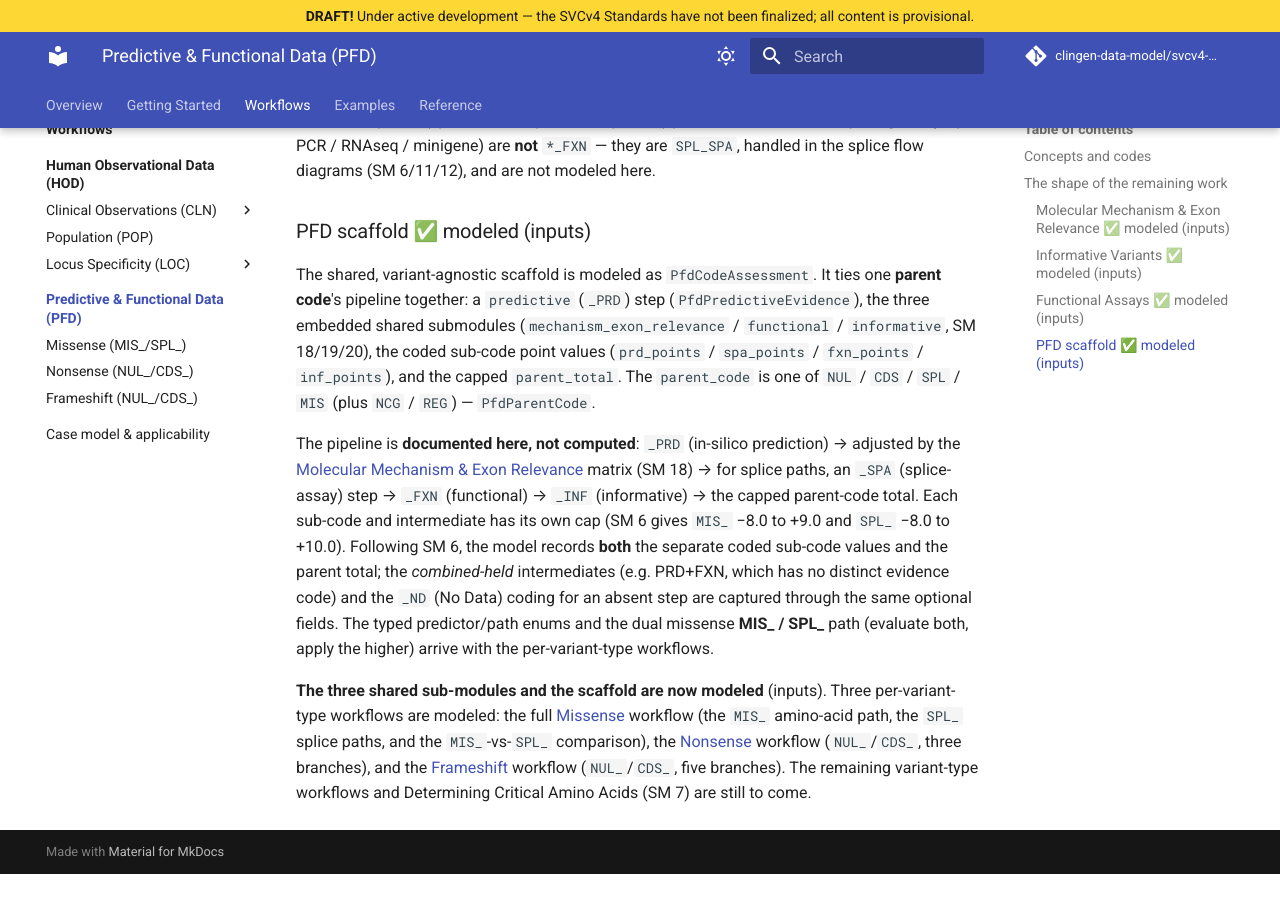
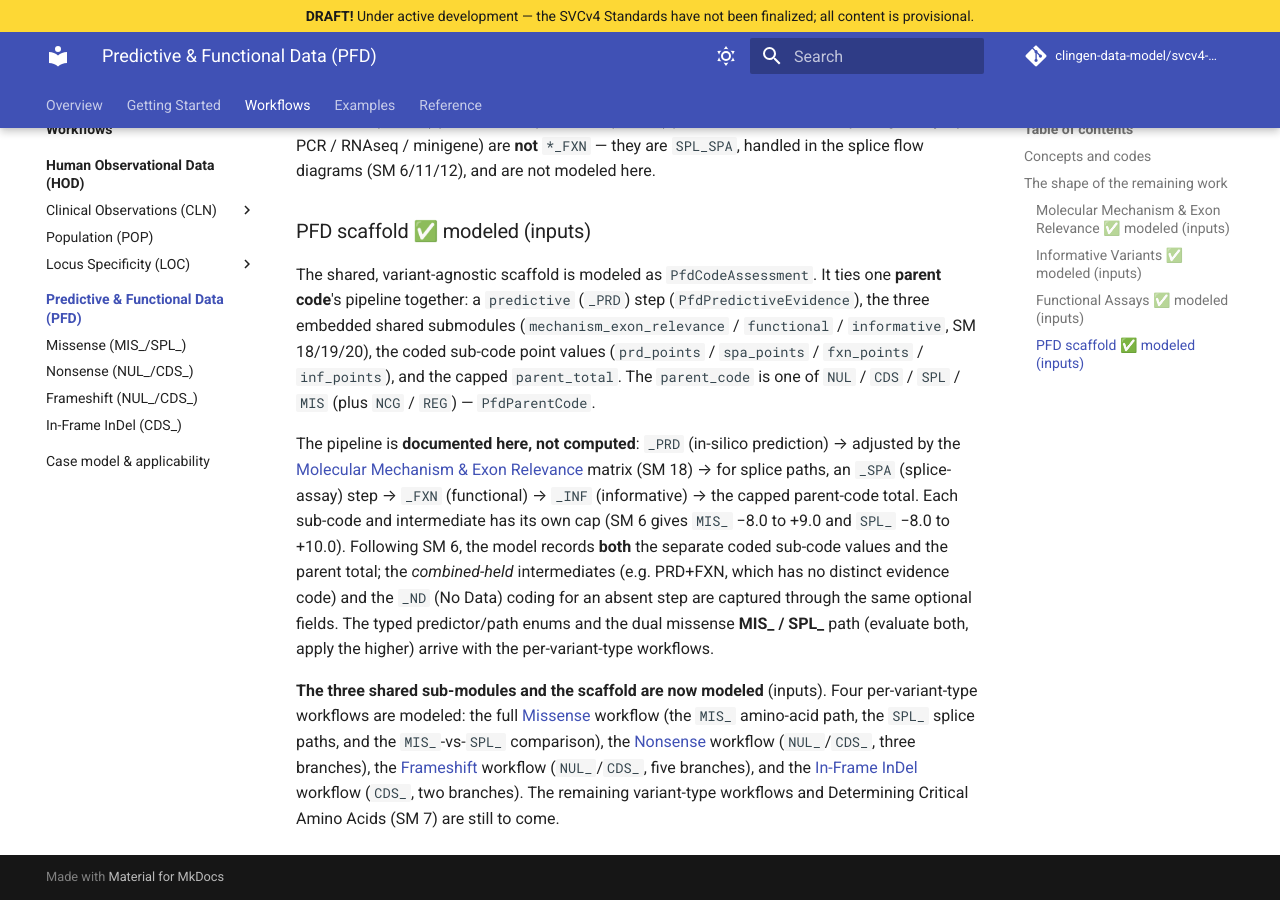
Before and after one commit to clingen-data-model/svcv4-model, an MkDocs documentation site: the page built from docs/workflows/pfd/index.md, in a window 1280 px wide and 900 px high, scrolled down 3127 px. Built offline with MkDocs 1.6.1 and Material for MkDocs 9.7.7, drawn with Linux system fonts in a browser that asks for light colours; comment, search, counter and statistics services are not loaded; before the commit the page ends 4001 px from its top, so only the background shows below that.

Commit message:
docs: document the In-Frame InDel variants (CDS_) workflow
Co-Authored-By: Claude Opus 4.8 (1M context) <noreply@anthropic.com>

```diff
--- a/docs/workflows/pfd/index.md
+++ b/docs/workflows/pfd/index.md
@@ -145,10 +145,11 @@ step are captured through the same optional fields. The typed predictor/path
 enums and the dual missense **MIS_ / SPL_** path (evaluate both, apply the
 higher) arrive with the per-variant-type workflows.
 
-**The three shared sub-modules and the scaffold are now modeled** (inputs). Three
+**The three shared sub-modules and the scaffold are now modeled** (inputs). Four
 per-variant-type workflows are modeled: the full [Missense](missense.md) workflow
 (the `MIS_` amino-acid path, the `SPL_` splice paths, and the `MIS_`-vs-`SPL_`
 comparison), the [Nonsense](nonsense.md) workflow (`NUL_`/`CDS_`, three branches),
-and the [Frameshift](frameshift.md) workflow (`NUL_`/`CDS_`, five branches). The
-remaining variant-type workflows and Determining Critical Amino Acids (SM 7) are
-still to come.
+the [Frameshift](frameshift.md) workflow (`NUL_`/`CDS_`, five branches), and the
+[In-Frame InDel](inframe-indel.md) workflow (`CDS_`, two branches). The remaining
+variant-type workflows and Determining Critical Amino Acids (SM 7) are still to
+come.
--- a/mkdocs.yml
+++ b/mkdocs.yml
@@ -111,6 +111,7 @@ nav:
           - Missense (MIS_/SPL_): workflows/pfd/missense.md
           - Nonsense (NUL_/CDS_): workflows/pfd/nonsense.md
           - Frameshift (NUL_/CDS_): workflows/pfd/frameshift.md
+          - In-Frame InDel (CDS_): workflows/pfd/inframe-indel.md
       - Case model & applicability: workflows/case-model.md
   - Examples:
       - examples/practice-variant-set/index.md
```
Also changed, not shown: docs/reference/known-gaps.md (+1 -1 lines), docs/reference/model.md (+4 -0 lines), docs/reference/spec-alignment.md (+1 -1 lines), docs/workflows/pfd/inframe-indel.md (added, +82 -0 lines).
